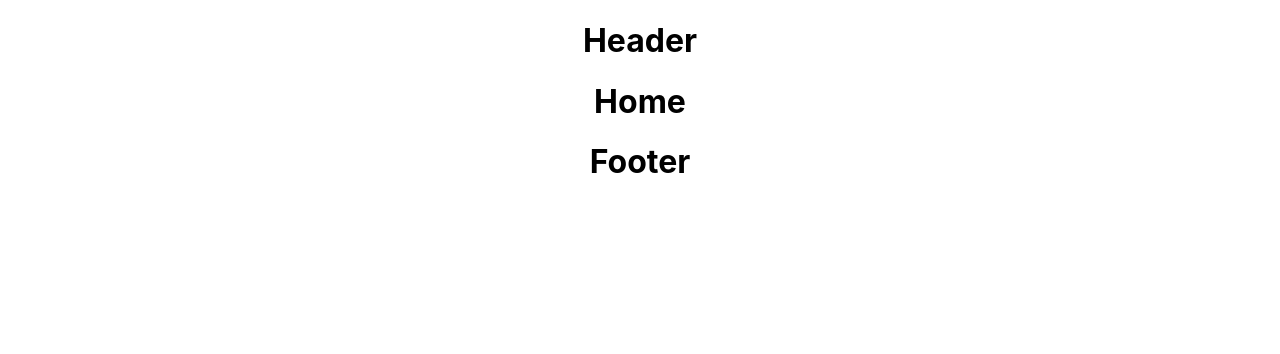
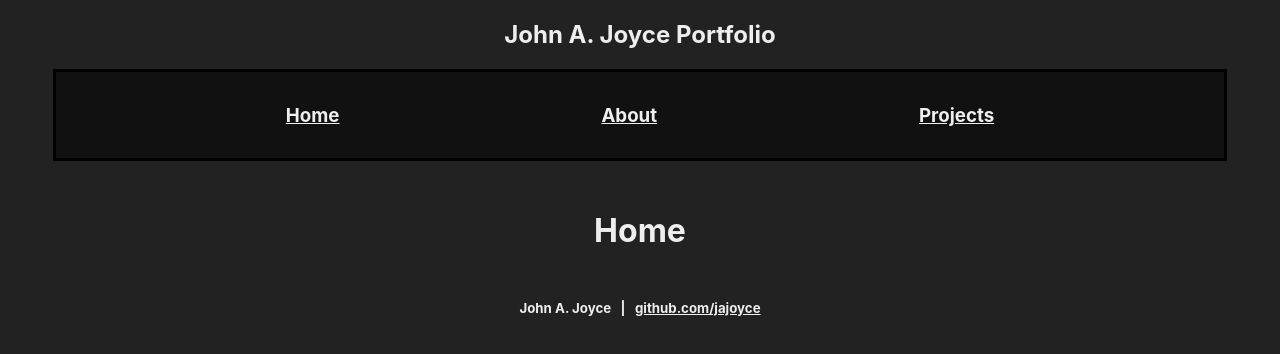
Before and after one commit to jajoyce/frontend-express-react-portfolio, a React (Create React App) app: page / in a window 1280 px wide. Shown: the top 354 px of the page. Built offline with nearby package versions, Linux system fonts and the light colour scheme.

Commit message:
Use Outlet Context to pass backend API URL from app to page components. Set up About page to render data from backend. Update header and footer.

```diff
--- a/src/App.js
+++ b/src/App.js
@@ -5,10 +5,12 @@ import Footer from './components/Footer';
 import { Outlet } from 'react-router';
 
 function App() {
+  const URL="https://jaj-backend-express-react.herokuapp.com/";
+
   return (
     <div className="App">
       <Header />
-      <Outlet />
+      <Outlet context={URL}/>
       <Footer />
     </div>
   );
--- a/src/components/Footer.js
+++ b/src/components/Footer.js
@@ -1,5 +1,9 @@
 function Footer(props) {
-    return <h1>Footer</h1>;
+    return (
+        <footer>
+            <h5>John A. Joyce &nbsp; | &nbsp; <a href="https://github.com/jajoyce" target="_blank">github.com/jajoyce</a></h5>
+        </footer>
+    );
 }
 
 export default Footer;
--- a/src/components/Header.js
+++ b/src/components/Header.js
@@ -1,5 +1,22 @@
+import { Link } from "react-router-dom";
+
 function Header(props) {
-    return <h1>Header</h1>;
+    return (
+        <header>
+            <h2>John A. Joyce Portfolio</h2>
+            <nav className="nav">
+                <Link to="/">
+                    <h3>Home</h3>
+                </Link>
+                <Link to="/about">
+                    <h3>About</h3>
+                </Link>
+                <Link to="/projects">
+                    <h3>Projects</h3>
+                </Link>
+            </nav>
+        </header>
+    );
 }
 
 export default Header;
--- a/src/index.css
+++ b/src/index.css
@@ -1,13 +1,47 @@
 body {
   margin: 0;
-  font-family: -apple-system, BlinkMacSystemFont, 'Segoe UI', 'Roboto', 'Oxygen',
-    'Ubuntu', 'Cantarell', 'Fira Sans', 'Droid Sans', 'Helvetica Neue',
+  font-family: -apple-system, BlinkMacSystemFont, "Segoe UI", "Roboto", "Oxygen",
+    "Ubuntu", "Cantarell", "Fira Sans", "Droid Sans", "Helvetica Neue",
     sans-serif;
   -webkit-font-smoothing: antialiased;
   -moz-osx-font-smoothing: grayscale;
+  background-color: #222;
+  color: #eee;
 }
 
 code {
-  font-family: source-code-pro, Menlo, Monaco, Consolas, 'Courier New',
+  font-family: source-code-pro, Menlo, Monaco, Consolas, "Courier New",
     monospace;
 }
+
+header {
+  margin-bottom: 50px;
+}
+
+.nav {
+  display: flex;
+  justify-content: space-evenly;
+  border: 3px solid black;
+  background-color: #111;
+  padding: 8px;
+  width: 90%;
+  margin: auto;
+}
+
+.nav a {
+  color: #eee;
+  padding: 5px 40px;
+}
+
+a {
+  color: #eee;
+}
+
+.headshot {
+  width: 200px;
+  object-fit: cover;
+}
+
+footer {
+  margin-top: 50px;
+}
--- a/src/pages/About.js
+++ b/src/pages/About.js
@@ -1,5 +1,28 @@
-function About(props) {
-    return <h1>About</h1>;
+import { useState, useEffect } from "react";
+import { useOutletContext } from "react-router-dom";
+
+function About() {
+    const [about, setAbout] = useState(null);
+    const URL = useOutletContext();
+
+    const getAboutData = async () => {
+        const response = await fetch(URL + "about")
+        const data = await response.json();
+        setAbout(data);
+    }
+
+    useEffect(() => getAboutData(), []);
+
+    const loaded = () => (
+        <div>
+            <h2>{about.name}</h2>
+            <h4>{about.email}</h4>
+            <h4>{about.bio}</h4>
+            <img src={about.headshot} alt={about.name} className="headshot" />
+        </div>
+    )
+
+    return about ? loaded() : <h1>Loading...</h1>;
 }
 
 export default About;
--- a/src/pages/Home.js
+++ b/src/pages/Home.js
@@ -1,4 +1,4 @@
-function Home(props) {
+function Home() {
     return <h1>Home</h1>;
 }
 
--- a/src/pages/Projects.js
+++ b/src/pages/Projects.js
@@ -1,4 +1,4 @@
-function Projects(props) {
+function Projects() {
     return <h1>Projects</h1>;
 }
 
```
